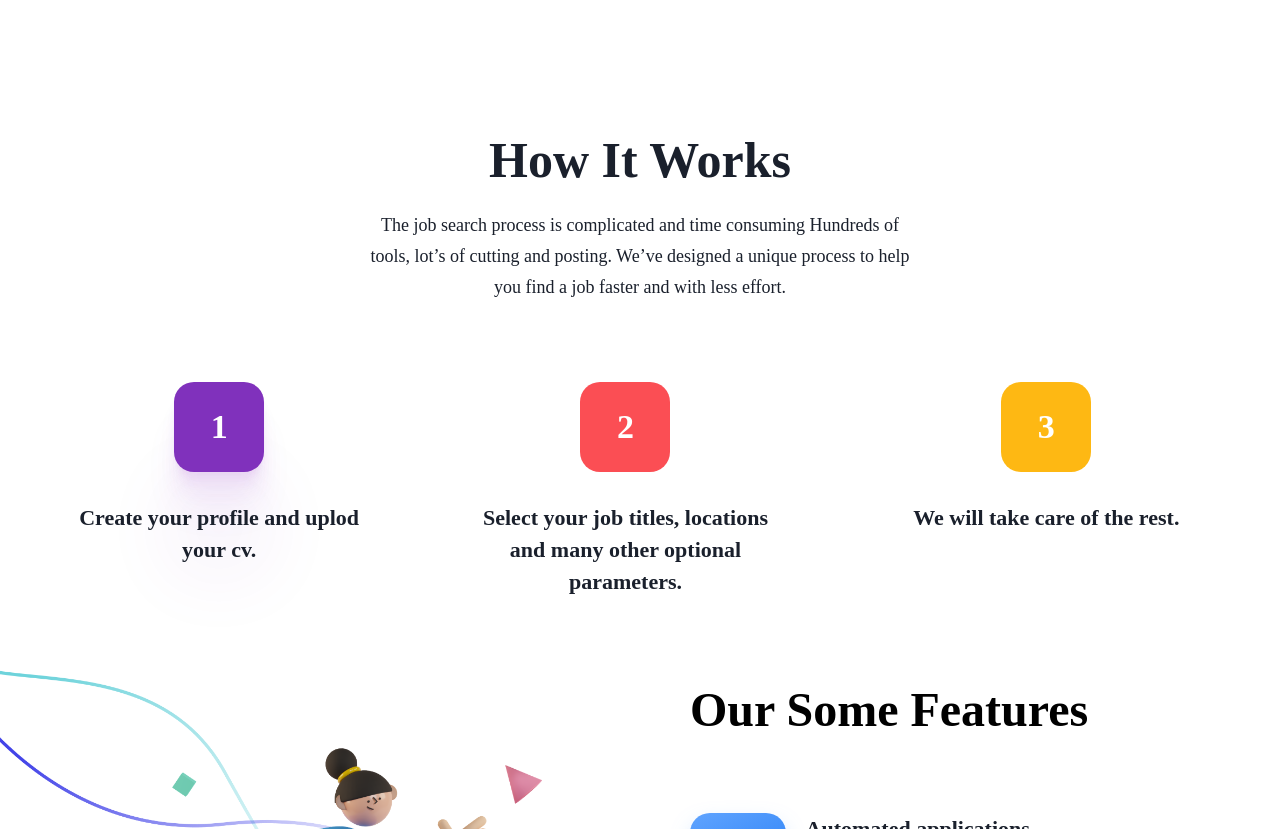
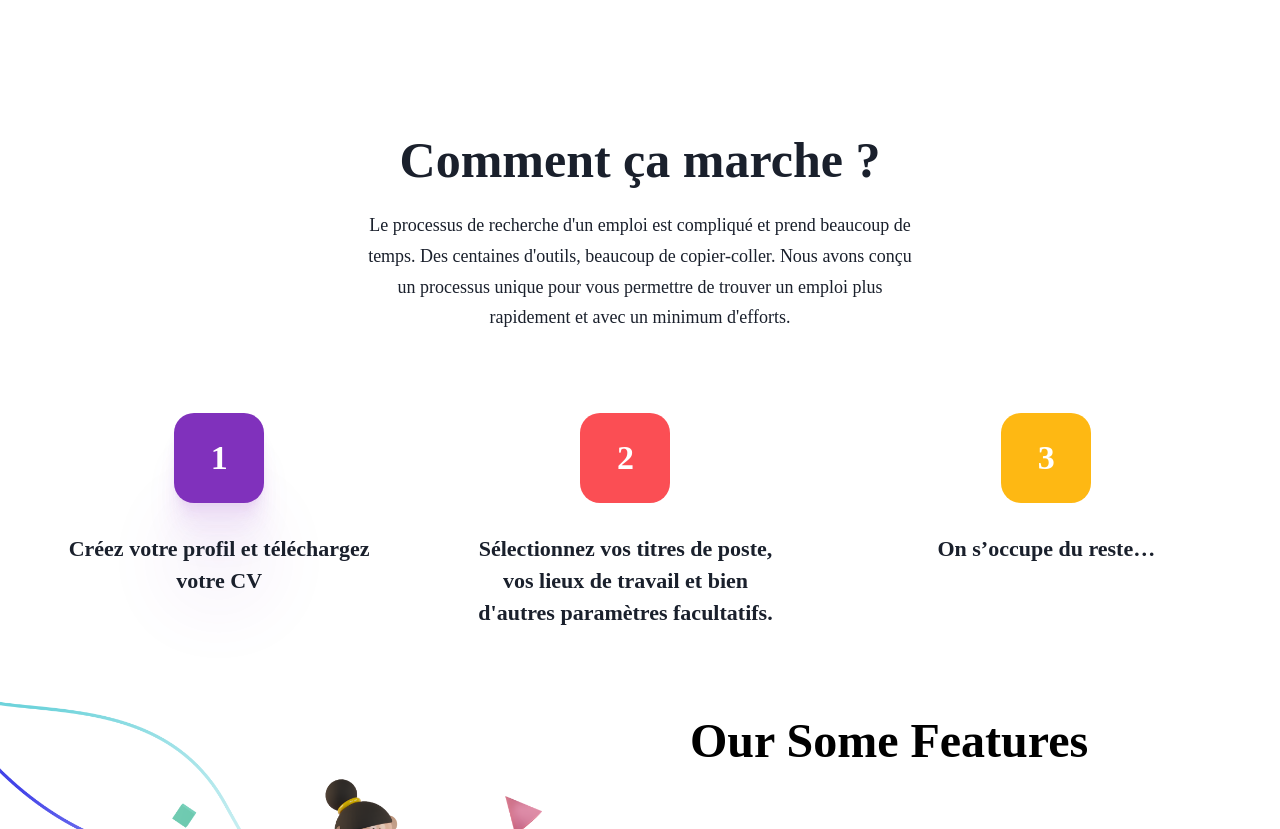
Before and after one commit to jambu43/auto-job-landing-page, a React (Create React App) app: page / in a window 1280 px wide. Shown: the part 720-1549 px from the top of the page. Built offline with nearby package versions, Linux system fonts and the light colour scheme.

Commit message:
changed how works text

```diff
--- a/src/components/HowWorks.tsx
+++ b/src/components/HowWorks.tsx
@@ -6,31 +6,32 @@ function HowWorks() {
   return (
     <Container maxW={"7xl"}>
       <Content>
-        <Title>How It Works</Title>
+        <Title>Comment ça marche ?</Title>
         <Description>
-          The job search process is complicated and time consuming Hundreds of
-          tools, lot’s of cutting and posting. We’ve designed a unique process
-          to help you find a job faster and with less effort.
+          Le processus de recherche d'un emploi est compliqué et prend beaucoup
+          de temps. Des centaines d'outils, beaucoup de copier-coller. Nous
+          avons conçu un processus unique pour vous permettre de trouver un
+          emploi plus rapidement et avec un minimum d'efforts.
         </Description>
 
         <StepContainer>
           <StepContent>
             <StepOne>1</StepOne>
             <StepDescription>
-              Create your profile and uplod your cv.
+              Créez votre profil et téléchargez votre CV
             </StepDescription>
           </StepContent>
           <StepContent>
             <StepTwo>2</StepTwo>
             <StepDescription>
-              Select your job titles, locations and many other optional
-              parameters.
+              Sélectionnez vos titres de poste, vos lieux de travail et bien
+              d'autres paramètres facultatifs.
             </StepDescription>
           </StepContent>
           <StepContent>
             <StepThree>3</StepThree>
             <StepDescription style={{ width: "349px" }}>
-              We will take care of the rest.
+              On s’occupe du reste…
             </StepDescription>
           </StepContent>
         </StepContainer>
```
